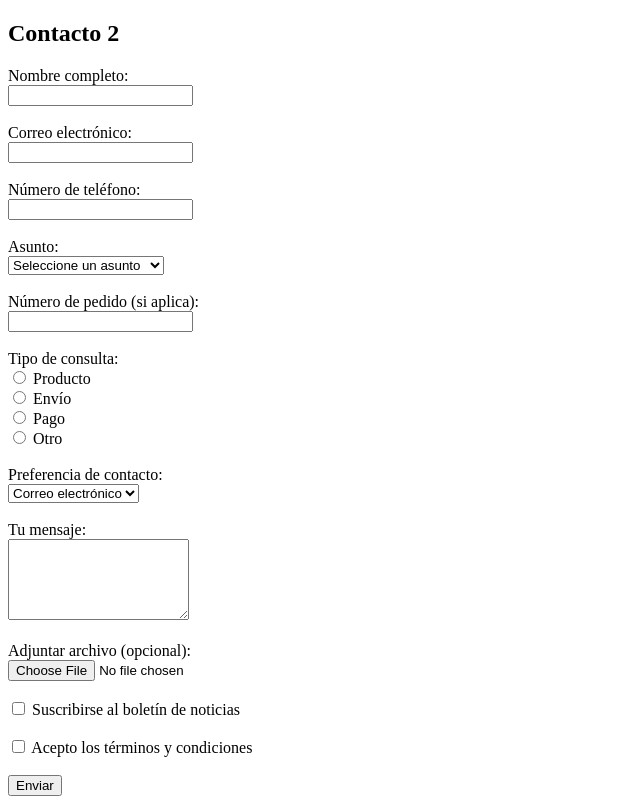
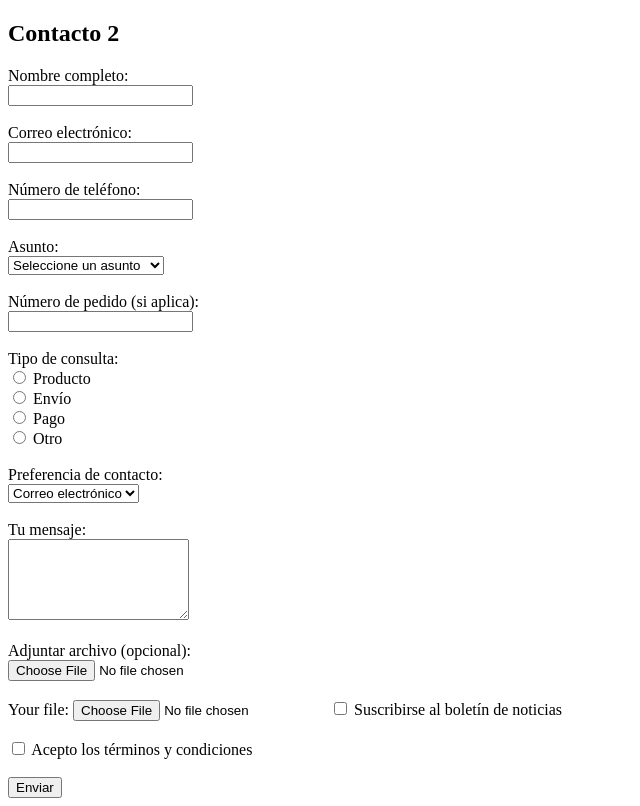
Before and after one commit to ManuelRey25/Formulario-basico-html, a plain HTML site: page index.html in a window 1280 px wide. Shown: the whole page, without its empty margins (0-640 px from the left). Drawn offline with Linux system fonts and the light colour scheme.

Commit message:
Update index.html

```diff
--- a/index.html
+++ b/index.html
@@ -52,6 +52,12 @@
     <label for="attachment">Adjuntar archivo (opcional):</label><br>
     <input type="file" id="attachment" name="attachment"><br><br>
 
+    <label>
+    Your file:
+    <input type="file" name="upload">
+  </label>
+
+
     <input type="checkbox" id="newsletter" name="newsletter" value="yes">
     <label for="newsletter">Suscribirse al boletín de noticias</label><br><br>
 
```
